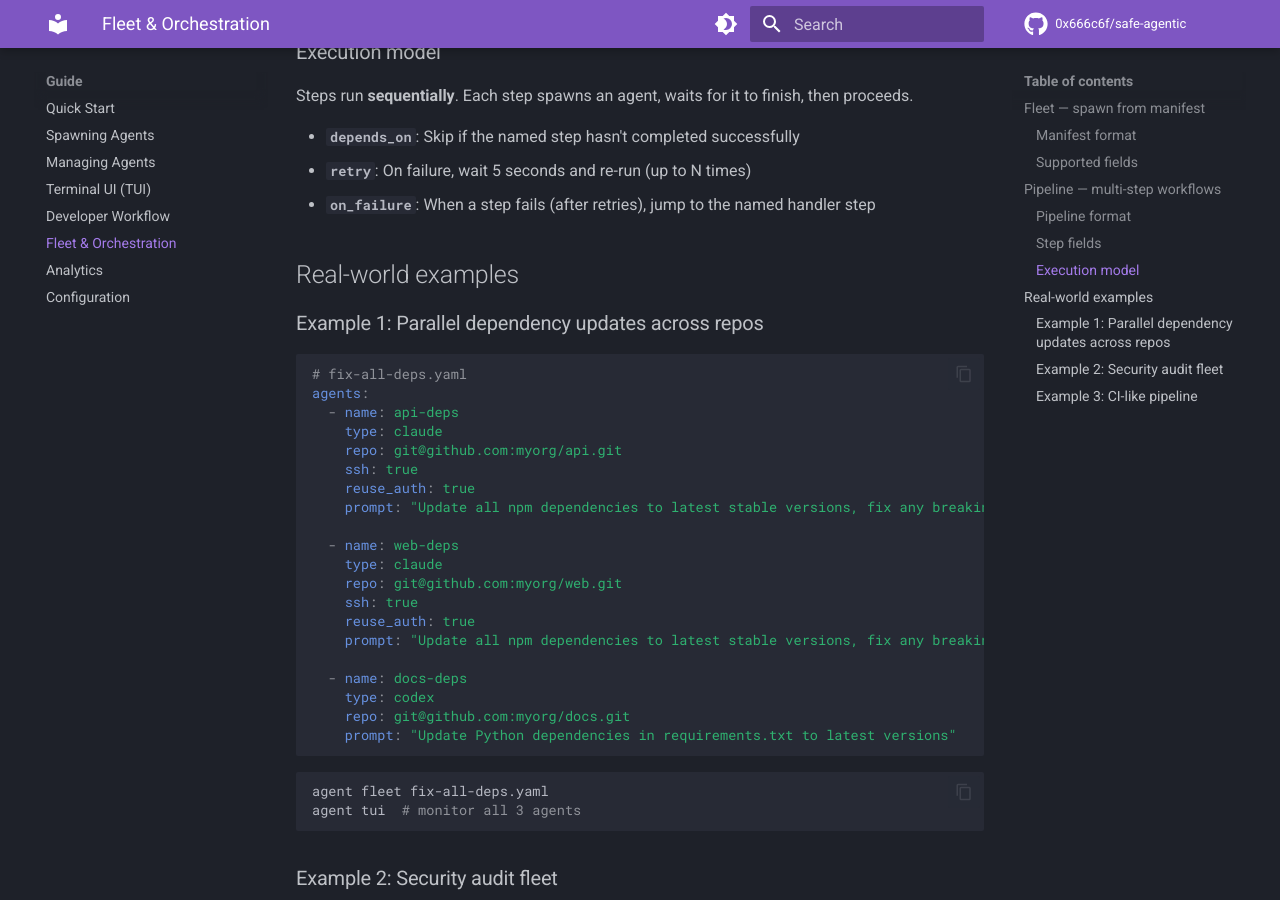
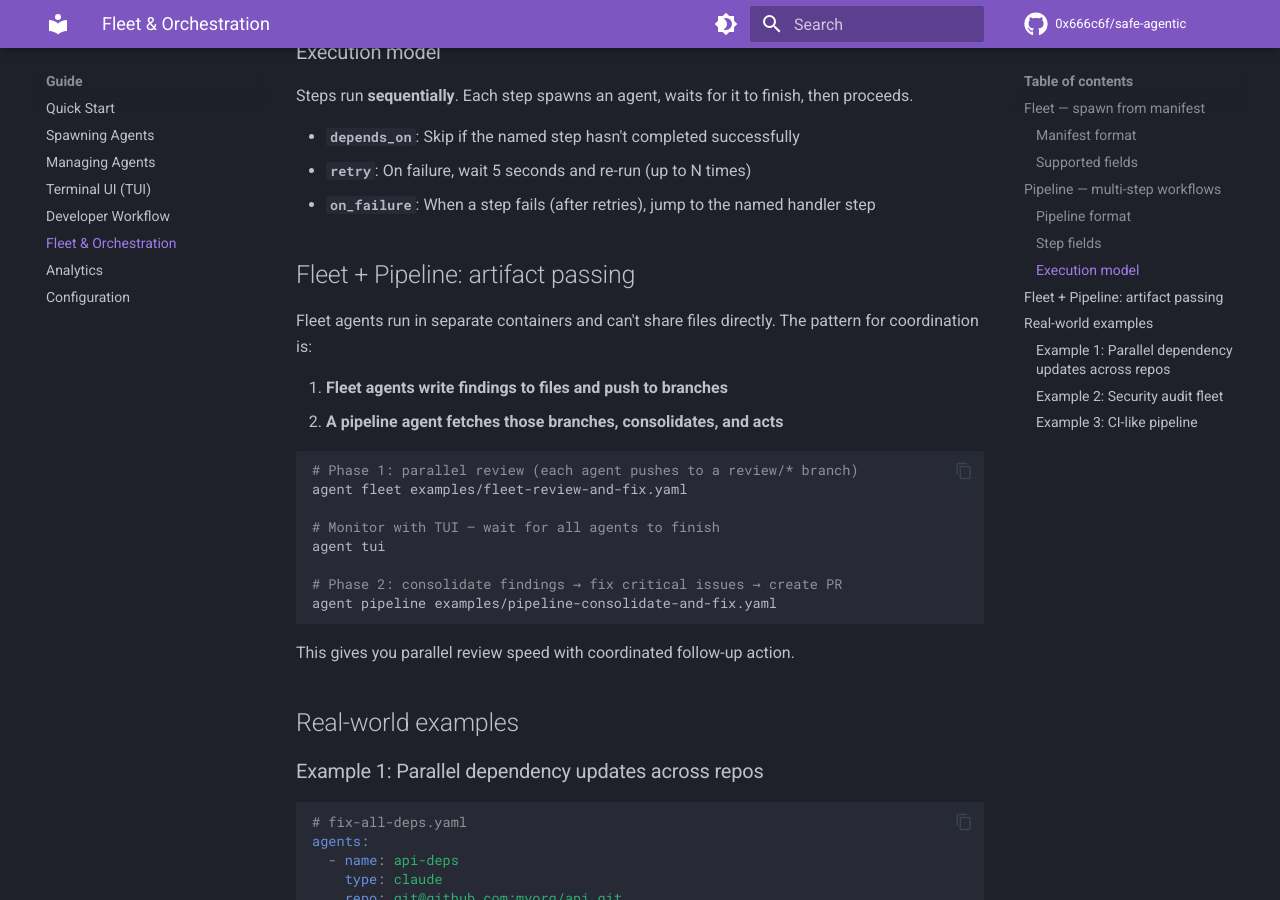
Before and after one commit to 0x666c6f/safe-agentic, an MkDocs documentation site: the page built from docs/guide/fleet.md, in a window 1280 px wide and 900 px high, scrolled down 2665 px. Built offline with MkDocs 1.6.1 and Material for MkDocs 9.7.7, drawn with Linux system fonts in a browser that asks for light colours; comment, search, counter and statistics services are not loaded.

Commit message:
feat: add fleet+pipeline review-and-fix workflow with artifact passing
New example manifests:
- fleet-review-and-fix.yaml: 4 parallel review agents that each push
  findings to a review/* branch (code, security, tests, docs)
- pipeline-consolidate-and-fix.yaml: 3-step pipeline that fetches all
  review branches, consolidates findings, fixes critical/high issues,
  creates a PR, then cleans up the review branches

Documents the fleet+pipeline artifact passing pattern in the guide:
fleet agents push to branches → pipeline fetches and consolidates.

Co-Authored-By: Claude Opus 4.6 (1M context) <noreply@anthropic.com>

````diff
--- a/docs/guide/fleet.md
+++ b/docs/guide/fleet.md
@@ -99,6 +99,26 @@ Steps run **sequentially**. Each step spawns an agent, waits for it to finish, t
 - **`retry`**: On failure, wait 5 seconds and re-run (up to N times)
 - **`on_failure`**: When a step fails (after retries), jump to the named handler step
 
+## Fleet + Pipeline: artifact passing
+
+Fleet agents run in separate containers and can't share files directly. The pattern for coordination is:
+
+1. **Fleet agents write findings to files and push to branches**
+2. **A pipeline agent fetches those branches, consolidates, and acts**
+
+```bash
+# Phase 1: parallel review (each agent pushes to a review/* branch)
+agent fleet examples/fleet-review-and-fix.yaml
+
+# Monitor with TUI — wait for all agents to finish
+agent tui
+
+# Phase 2: consolidate findings → fix critical issues → create PR
+agent pipeline examples/pipeline-consolidate-and-fix.yaml
+```
+
+This gives you parallel review speed with coordinated follow-up action.
+
 ## Real-world examples
 
 ### Example 1: Parallel dependency updates across repos
````
Also changed, not shown: 2 other files.
